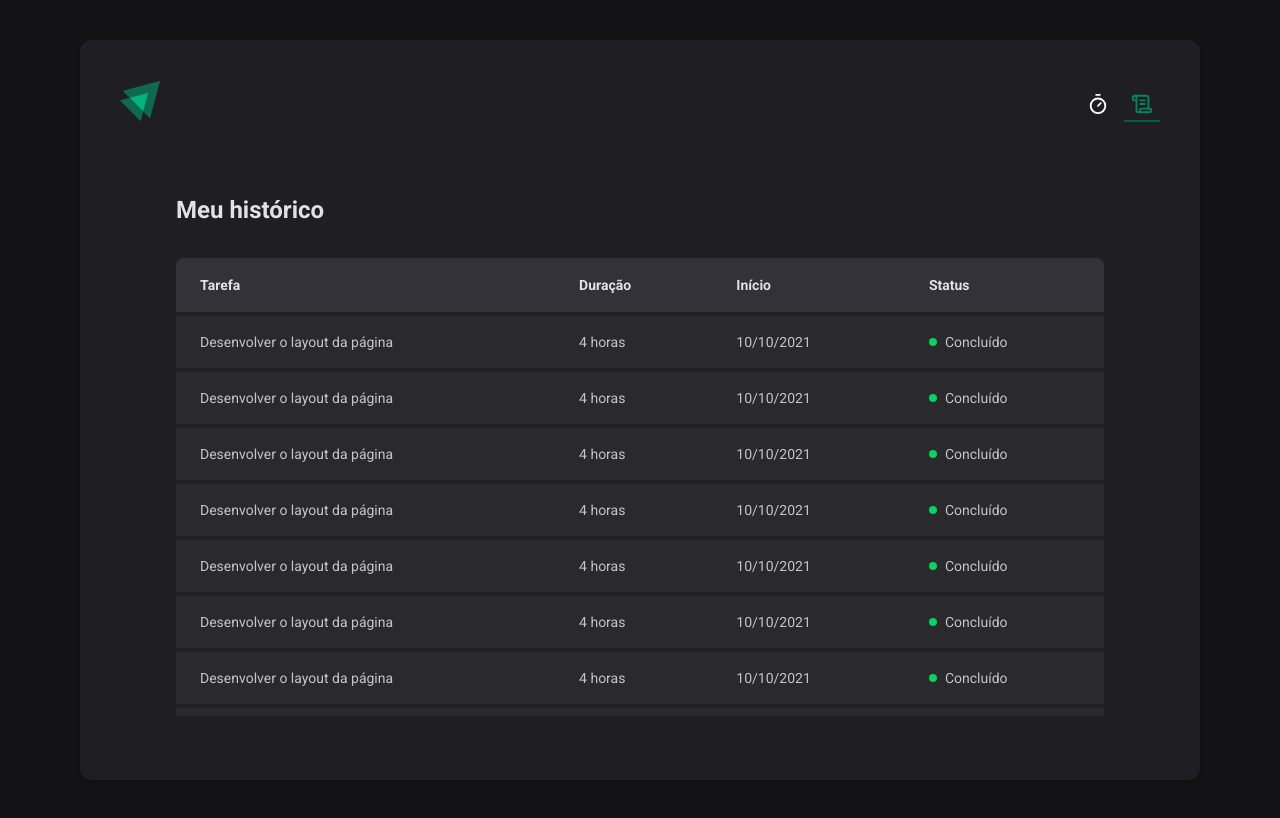
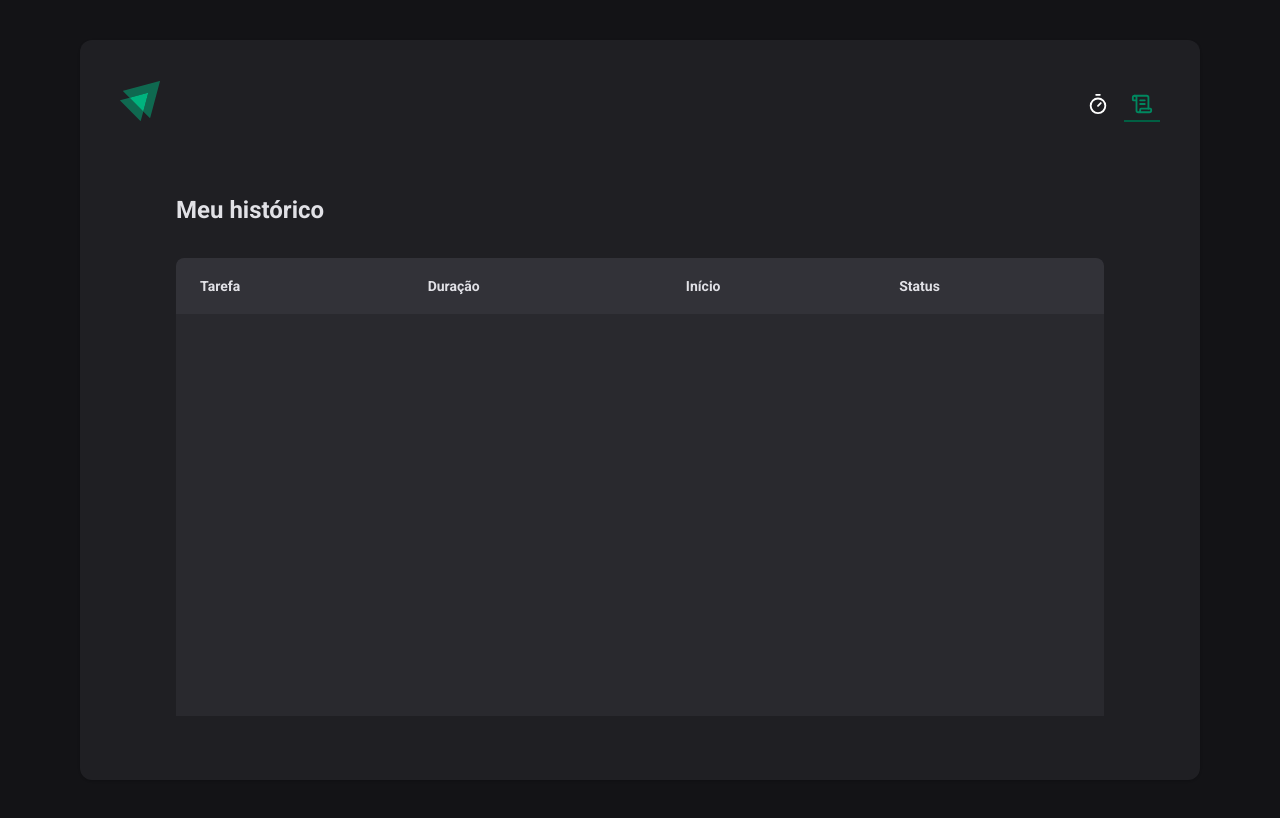
Before and after one commit to leduardovb/ignite-timer, a Next.js app: page /history in a window 1280 px wide. Built offline with nearby package versions, Linux system fonts and the light colour scheme.

Commit message:
feat(history): list cycles in history page

```diff
--- a/app/(app)/app-countdown.tsx
+++ b/app/(app)/app-countdown.tsx
@@ -11,10 +11,12 @@ import { makePageTitle } from "@/lib/make-page-title";
 import { calcMinutesAndSeconds } from "@/lib/calc-minutes-and-seconds";
 
 export function AppCountdown() {
-  const { activeProject, stopProject } = useCycle();
-  const [amountSecondsPassed, setAmountSecondsPassed] = useState(0);
+  const { activeCycle, completeCycle } = useCycle();
+  const [amountSecondsPassed, setAmountSecondsPassed] = useState(
+    activeCycle ? differenceInSeconds(new Date(), activeCycle.createdAt) : 0,
+  );
 
-  const minutesAmount = activeProject?.minutesAmount || 0;
+  const minutesAmount = activeCycle?.minutesAmount || 0;
 
   const { minutes, seconds } = calcMinutesAndSeconds(
     minutesAmount,
@@ -22,34 +24,34 @@ export function AppCountdown() {
   );
 
   useEffect(() => {
-    if (!activeProject) setAmountSecondsPassed(0);
-  }, [activeProject]);
+    if (!activeCycle) setAmountSecondsPassed(0);
+  }, [activeCycle]);
 
   useEffect(() => {
     const currentSeconds = minutesAmount * 60 - amountSecondsPassed;
 
-    if (currentSeconds <= 0 && activeProject?.id) {
-      stopProject(activeProject.id);
+    if (currentSeconds <= 0 && activeCycle?.id) {
+      completeCycle(activeCycle.id);
     }
-  }, [activeProject?.id, amountSecondsPassed, minutesAmount, stopProject]);
+  }, [activeCycle?.id, amountSecondsPassed, minutesAmount, completeCycle]);
 
   useEffect(() => {
-    if (!activeProject) return;
+    if (!activeCycle) return;
 
     const interval = setInterval(() => {
-      const diff = differenceInSeconds(new Date(), activeProject.createdAt);
+      const diff = differenceInSeconds(new Date(), activeCycle.createdAt);
 
       document.title = makePageTitle(
-        activeProject.minutesAmount,
+        activeCycle.minutesAmount,
         diff,
-        activeProject.task,
+        activeCycle.task,
       );
 
       setAmountSecondsPassed(diff);
     }, 1000);
 
     return () => clearInterval(interval);
-  }, [activeProject]);
+  }, [activeCycle]);
 
   return (
     <Countdown>
--- a/app/(app)/app-project-form.tsx
+++ b/app/(app)/app-project-form.tsx
@@ -18,19 +18,19 @@ import { useCycle } from "@/hooks/use-cycle";
 import { HandPalmIcon } from "@/assets/icons/hand-palm.icon";
 
 export function AppProjectForm({ children }: React.PropsWithChildren) {
-  const { activeProject, startProject, stopProject } = useCycle();
+  const { activeCycle, startCycle, stopCycle } = useCycle();
   const { handleSubmit, register, control, formState, reset } =
     useForm<StartTask>({
       defaultValues: { task: "", minutesAmount: 0 },
-      resolver: activeProject ? undefined : zodResolver(StartTaskSchema),
+      resolver: activeCycle ? undefined : zodResolver(StartTaskSchema),
     });
   const hasErrors = !!(formState.errors.minutesAmount || formState.errors.task);
 
   const onSubmit = (data: StartTask) => {
-    if (activeProject) {
-      stopProject(activeProject.id);
+    if (activeCycle) {
+      stopCycle(activeCycle.id);
     } else {
-      startProject(data.task, data.minutesAmount);
+      startCycle(data.task, data.minutesAmount);
       reset({
         task: "",
         minutesAmount: 0,
@@ -63,10 +63,10 @@ export function AppProjectForm({ children }: React.PropsWithChildren) {
           <TooltipTrigger asChild>
             <Button
               disabled={hasErrors}
-              variant={!activeProject ? undefined : "destructive"}
+              variant={!activeCycle ? undefined : "destructive"}
               className="h-[3.5rem] w-full gap-x-2 text-base font-bold"
             >
-              {!!activeProject ? (
+              {!!activeCycle ? (
                 <>
                   <HandPalmIcon />
                   Interromper
--- a/app/(app)/history/page.tsx
+++ b/app/(app)/history/page.tsx
@@ -1,3 +1,5 @@
+"use client";
+
 import {
   Table,
   TableBody,
@@ -7,10 +9,20 @@ import {
   TableRow,
 } from "@/components/ui/table";
 import { HistoryStatus } from "./history-status";
+import { useCycle } from "@/hooks/use-cycle";
+import { formatDate } from "date-fns";
+import { cn } from "@/lib/utils";
 
 export default function HistoryPage() {
+  const { cycles } = useCycle();
+
   return (
-    <div className="flex overflow-auto">
+    <div
+      className={cn(
+        "flex h-full overflow-auto",
+        !cycles.length && "rounded-t-lg bg-[#29292E]",
+      )}
+    >
       <Table>
         <TableHeader>
           <TableRow>
@@ -21,13 +33,15 @@ export default function HistoryPage() {
           </TableRow>
         </TableHeader>
         <TableBody>
-          {Array.from({ length: 10 }).map((_, index) => (
-            <TableRow key={index}>
-              <TableCell>Desenvolver o layout da página</TableCell>
-              <TableCell>4 horas</TableCell>
-              <TableCell>10/10/2021</TableCell>
+          {cycles.map((project) => (
+            <TableRow key={project.id}>
+              <TableCell>{project.task}</TableCell>
+              <TableCell>{project.minutesAmount} minuto(s)</TableCell>
               <TableCell>
-                <HistoryStatus status="completed" />
+                {formatDate(project.createdAt, "dd/MM/yyyy")}
+              </TableCell>
+              <TableCell>
+                <HistoryStatus status={project.status} />
               </TableCell>
             </TableRow>
           ))}
--- a/app/(app)/layout.tsx
+++ b/app/(app)/layout.tsx
@@ -1,5 +1,6 @@
 import { Card, CardContent } from "@/components/ui/card";
 import { Header } from "../../components/header";
+import { AppProject } from "./app-project";
 
 export default function AppLayout({ children }: React.PropsWithChildren) {
   return (
@@ -7,8 +8,8 @@ export default function AppLayout({ children }: React.PropsWithChildren) {
       <main className="h-[46.25rem] w-full max-w-[70rem]">
         <Card className="flex h-full flex-col space-y-[4.5rem] overflow-hidden border-0">
           <Header />
-          <CardContent className="overflow-hidden px-[6rem] pb-16">
-            {children}
+          <CardContent className="h-full overflow-hidden px-[6rem] pb-16">
+            <AppProject>{children}</AppProject>
           </CardContent>
         </Card>
       </main>
--- a/app/(app)/page.tsx
+++ b/app/(app)/page.tsx
@@ -1,15 +1,12 @@
 import { AppCountdown } from "./app-countdown";
-import { AppProject } from "./app-project";
 import { AppProjectForm } from "./app-project-form";
 
 export default function AppPage() {
   return (
     <div className="flex flex-col items-center">
-      <AppProject>
-        <AppProjectForm>
-          <AppCountdown />
-        </AppProjectForm>
-      </AppProject>
+      <AppProjectForm>
+        <AppCountdown />
+      </AppProjectForm>
     </div>
   );
 }
--- a/hooks/use-cycle-reducer.ts
+++ b/hooks/use-cycle-reducer.ts
@@ -8,8 +8,8 @@ type Cycle = {
   id: string;
   task: string;
   createdAt: Date;
-  isCompleted: boolean;
   minutesAmount: number;
+  status: "completed" | "stopped" | "running";
 };
 
 type StartCycleAction = {
@@ -43,10 +43,10 @@ const initialState: State = {
 const reducer = (state: State, action: Action): State => {
   switch (action.type) {
     case "START_CYCLE":
-      const newProject = {
+      const newCycle: Cycle = {
         id: uuid(),
+        status: "running",
         task: action.task,
-        isCompleted: false,
         createdAt: new Date(),
         minutesAmount: action.minutesAmount,
       };
@@ -55,8 +55,8 @@ const reducer = (state: State, action: Action): State => {
 
       return {
         ...state,
-        activeCycle: newProject,
-        cycles: [...state.cycles, newProject],
+        activeCycle: newCycle,
+        cycles: [newCycle, ...state.cycles],
       };
     case "COMPLETE_CYCLE":
       document.title = "Ignite Timer";
@@ -66,7 +66,7 @@ const reducer = (state: State, action: Action): State => {
         activeCycle: null,
         cycles: state.cycles.map((project) =>
           project.id === action.id
-            ? { ...project, isCompleted: true }
+            ? { ...project, status: "completed" }
             : project,
         ),
       };
@@ -78,7 +78,7 @@ const reducer = (state: State, action: Action): State => {
         activeCycle: null,
         cycles: state.cycles.map((project) =>
           project.id === action.id
-            ? { ...project, isCompleted: false }
+            ? { ...project, status: "stopped" }
             : project,
         ),
       };
@@ -88,33 +88,33 @@ const reducer = (state: State, action: Action): State => {
 };
 
 export type CycleReducer = {
-  projects: Array<Cycle>;
-  activeProject: Cycle | null;
-  startProject: (task: string, minutesAmount: number) => void;
-  completeProject: (id: string) => void;
-  stopProject: (id: string) => void;
+  cycles: Array<Cycle>;
+  activeCycle: Cycle | null;
+  startCycle: (task: string, minutesAmount: number) => void;
+  completeCycle: (id: string) => void;
+  stopCycle: (id: string) => void;
 };
 
 export function useCycleReducer(): CycleReducer {
   const [state, dispatch] = useReducer(reducer, initialState);
 
-  const startProject = useCallback((task: string, minutesAmount: number) => {
+  const startCycle = useCallback((task: string, minutesAmount: number) => {
     dispatch({ type: "START_CYCLE", task, minutesAmount });
   }, []);
 
-  const completeProject = useCallback((id: string) => {
+  const completeCycle = useCallback((id: string) => {
     dispatch({ type: "COMPLETE_CYCLE", id });
   }, []);
 
-  const stopProject = useCallback((id: string) => {
+  const stopCycle = useCallback((id: string) => {
     dispatch({ type: "STOP_CYCLE", id });
   }, []);
 
   return {
-    projects: state.cycles,
-    activeProject: state.activeCycle,
-    startProject,
-    completeProject,
-    stopProject,
+    cycles: state.cycles,
+    activeCycle: state.activeCycle,
+    startCycle,
+    completeCycle,
+    stopCycle,
   };
 }
```
